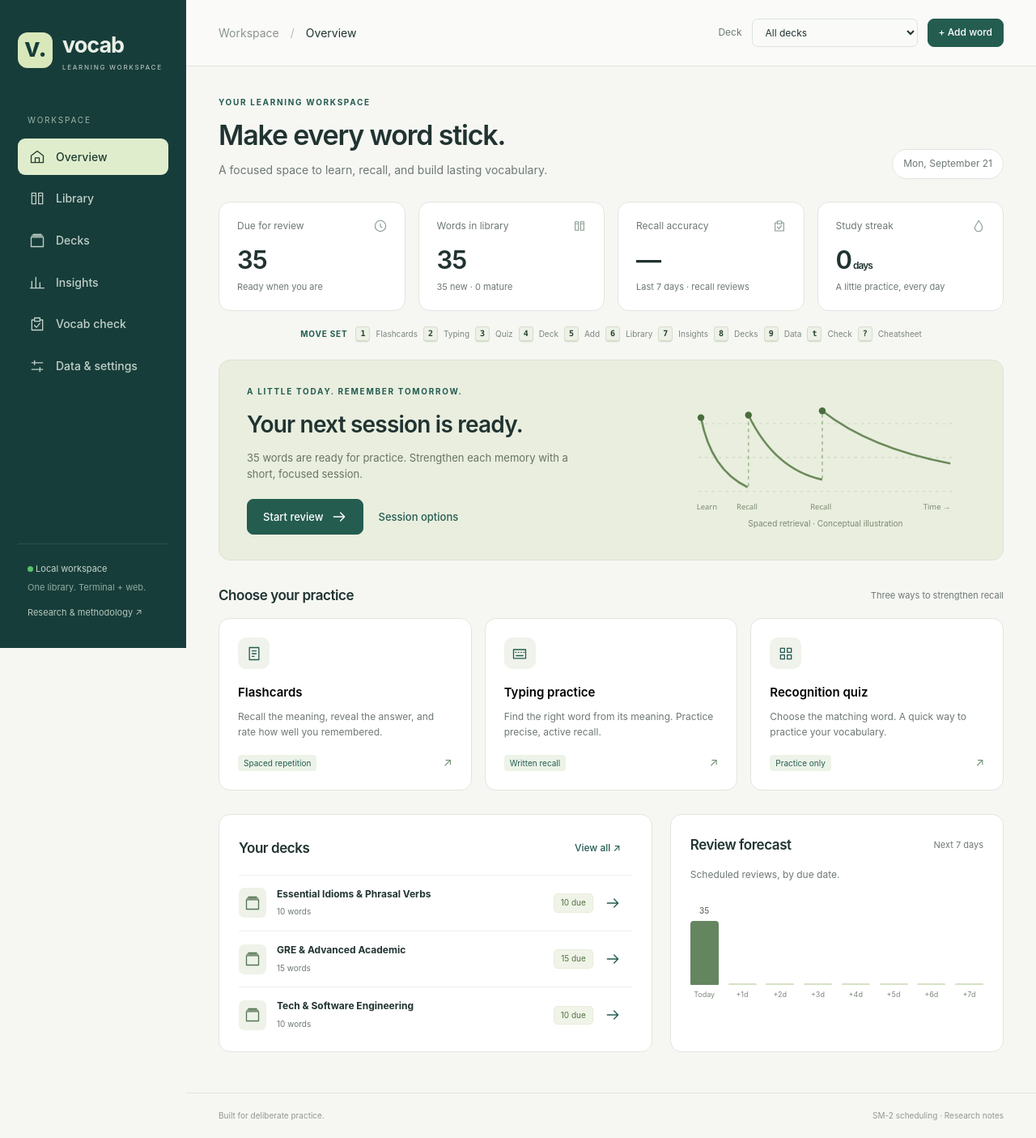
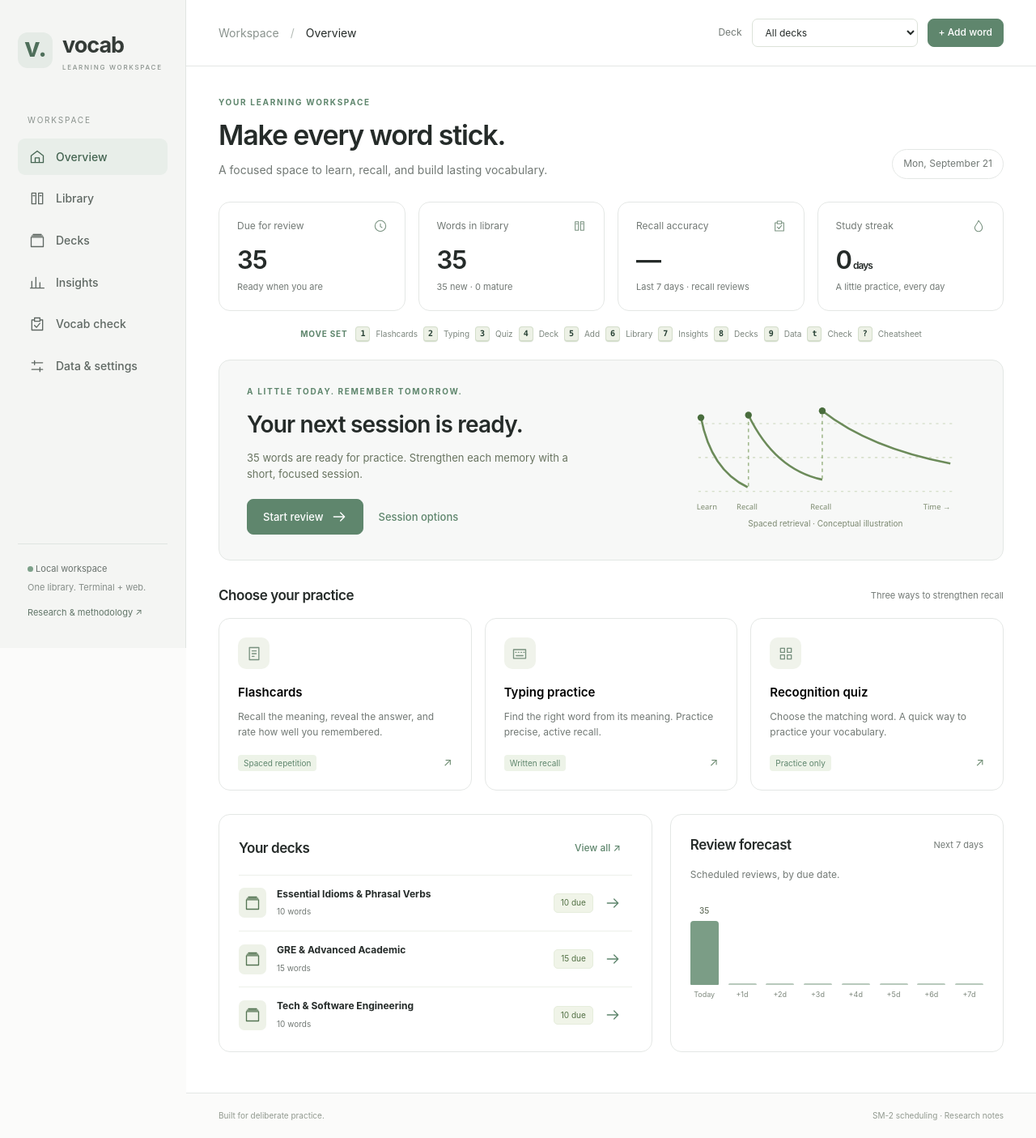
Before and after one commit to Jonathanzzx/Vocab, a Flask app: page / in a window 1280 px wide. Shown: the whole page at 81% size. Run offline with Flask 3, Linux system fonts and the light colour scheme; data comes from the database, SQL or seed files in the repository; data that the repository does not hold is empty; some libraries are stand-ins or nearby versions.

Commit message:
Refine web workspace color palette

```diff
--- a/vocab/web/static/styles.css
+++ b/vocab/web/static/styles.css
@@ -1,15 +1,16 @@
 @charset "UTF-8";
 :root {
-  --bg: #f6f7f3;
-  --paper: #fff;
-  --ink: #203331;
-  --muted: #6d7875;
-  --line: #e0e5df;
-  --green: #245c50;
-  --lime: #d8e8bb;
-  --sidebar: #173d3a;
-  --red: #a6453c;
-  --gold: #9b6b28;
+  --bg: #fbfbfa;
+  --paper: #ffffff;
+  --ink: #252b29;
+  --muted: #727975;
+  --line: #e4e7e5;
+  /* Green is reserved for focus, progress, and success states. */
+  --green: #5f866d;
+  --lime: #edf2ed;
+  --sidebar: #f4f5f3;
+  --red: #a06b65;
+  --gold: #9a8259;
   --radius: 14px;
   --ease-spring: cubic-bezier(0.16, 1.15, 0.3, 1);
   --ease-out: cubic-bezier(0.16, 1, 0.3, 1);
@@ -42,7 +43,7 @@ small { font-size: 12px; }
 .sidebar {
   width: 230px;
   background: var(--sidebar);
-  color: #eaf0e8;
+  color: #343b37;
   position: fixed;
   inset: 0 auto 0 0;
   padding: 35px 22px;
@@ -62,7 +63,7 @@ small { font-size: 12px; }
 }
 .brand-mark {
   background: var(--lime);
-  color: var(--sidebar);
+  color: #4f6f5b;
   font-size: 32px;
   width: 43px;
   height: 44px;
@@ -75,13 +76,13 @@ small { font-size: 12px; }
   font-size: 8px;
   letter-spacing: 1.7px;
   font-weight: 500;
-  color: #adbfba;
+  color: #8a928d;
   margin-top: 0;
 }
 .nav-label {
   font-size: 10px;
   letter-spacing: 1.8px;
-  color: #9cb4aa;
+  color: #8a928d;
   margin: 0 12px 14px;
 }
 .nav-item {
@@ -90,14 +91,14 @@ small { font-size: 12px; }
   gap: 13px;
   padding: 12px 14px;
   margin-bottom: 6px;
-  color: #c0d0c9;
+  color: #5f6863;
   border-radius: 9px;
   text-decoration: none;
   font-weight: 500;
   transition: background 0.15s ease, color 0.15s ease;
 }
-.nav-item:hover { background: #ffffff0b; }
-.nav-item.active { background: #e0edcc; color: #203e33; }
+.nav-item:hover { background: #e8ece9; }
+.nav-item.active { background: #e3ebe5; color: #3f5f4c; }
 .icon {
   width: 20px;
   height: 20px;
@@ -112,17 +113,17 @@ small { font-size: 12px; }
   margin-top: auto;
   font-size: 11px;
   padding: 22px 12px 0;
-  border-top: 1px solid #ffffff18;
-  color: #c7d6ca;
+  border-top: 1px solid #dfe4e1;
+  color: #68716c;
 }
-.sidebar-bottom p { color: #8fab9f; font-size: 11px; margin: 6px 0 14px; }
-.sidebar-bottom a { text-decoration: none; color: #b5c8bb; display: block; margin-top: 10px; }
+.sidebar-bottom p { color: #858d88; font-size: 11px; margin: 6px 0 14px; }
+.sidebar-bottom a { text-decoration: none; color: #617568; display: block; margin-top: 10px; }
 
 /* Realtime Connection Indicator */
 .connection-status { display: flex; align-items: center; gap: 7px; font-weight: 550; }
 .connection-dot {
   display: inline-block;
-  background: #56c267;
+  background: #7da18a;
   width: 7px;
   height: 7px;
   border-radius: 50%;
@@ -130,14 +131,14 @@ small { font-size: 12px; }
   transition: background 0.3s;
 }
 .connection-dot.live {
-  background: #4ab75c;
-  box-shadow: 0 0 0 0 rgba(74, 183, 92, 0.7);
+  background: #6f9a7b;
+  box-shadow: 0 0 0 0 rgba(111, 154, 123, 0.42);
   animation: pulseDot 2.4s infinite cubic-bezier(0.66, 0, 0, 1);
 }
 @keyframes pulseDot {
-  0% { box-shadow: 0 0 0 0 rgba(74, 183, 92, 0.7); }
-  70% { box-shadow: 0 0 0 7px rgba(74, 183, 92, 0); }
-  100% { box-shadow: 0 0 0 0 rgba(74, 183, 92, 0); }
+  0% { box-shadow: 0 0 0 0 rgba(111, 154, 123, 0.42); }
+  70% { box-shadow: 0 0 0 7px rgba(111, 154, 123, 0); }
+  100% { box-shadow: 0 0 0 0 rgba(111, 154, 123, 0); }
 }
 .connection-dot.offline {
   background: #e67e22;
@@ -196,7 +197,7 @@ small { font-size: 12px; }
   padding: 20px 40px;
   border-bottom: 1px solid var(--line);
   gap: 20px;
-  background: #fafbf8;
+  background: #ffffff;
 }
 .breadcrumb { color: #8a938e; }
 .slash { margin: 0 14px; color: #b4bbb6; }
@@ -1260,3 +1261,32 @@ kbd {
     transform: none !important;
   }
 }
+
+/* Quiet paper theme: white surfaces lead, green stays an accent. */
+.sidebar {
+  background: #f4f5f3;
+  border-right: 1px solid #e1e5e2;
+}
+.brand-mark { background: #e5ebe6; }
+.button:not(.secondary):not(.ghost):not(.danger):not(.lime),
+.button.primary { background: var(--green); border-color: var(--green); }
+.topbar, main, .panel, .metric, .deck-card, .table-wrap,
+.study-card, .choice, .grade-button, dialog, .form-card { background: #fff; }
+.hero { background: #f7f8f7; border-color: #e3e7e4; }
+.mode-card:hover, .deck-card:hover { border-color: #bdcfc2; }
+.mode-card .mode-icon, .metric-label .icon { color: #78917f; }
+.progress-track, .meter-track { background: #edf0ee; }
+.progress-bar, .meter-fill.green { background: #7b9d86; }
+.chart-bar { background: #b8c9bc; }
+.chart-col:first-child .chart-bar { background: #7b9d86; }
+.button.lime, .nav-item.active { background: #e8eee9; color: #456552; }
+.pill.review, .feedback.correct, .notice.success { background: #edf3ee; color: #52745d; border-color: #dce8df; }
+.pill.learning, .pill.relearning, .notice.warning { background: #f5f1e9; color: #806f50; border-color: #e9e2d5; }
+.feedback.missed { background: #f7efed; color: #89645e; border-color: #eadbd8; }
+.grade-button.good, .choice.selected, .choice.correct { background: #edf3ee; border-color: #d6e3da; }
+.toast, #toast { background: #465a4c; }
+@media(max-width: 640px) {
+  .sidebar { background: #f4f5f3; border-top-color: #e1e5e2; }
+  .nav-item { color: #68716c; }
+  .nav-item.active { background: #e3ebe5; color: #3f5f4c; }
+}
```
